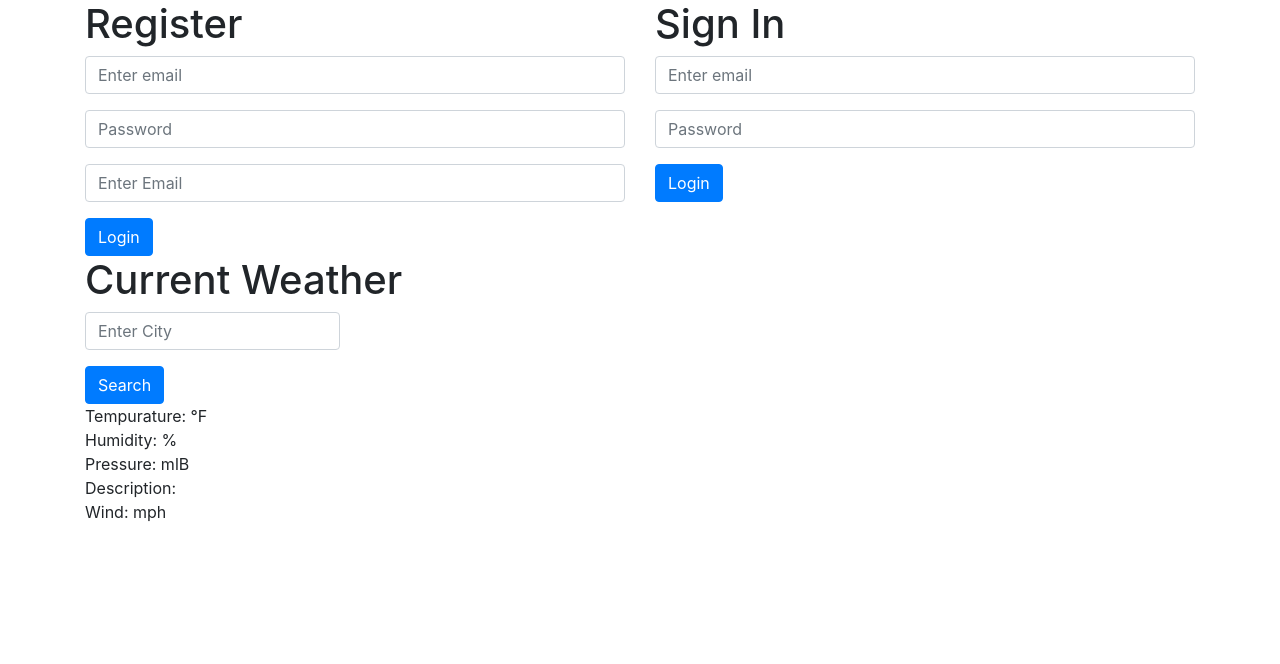
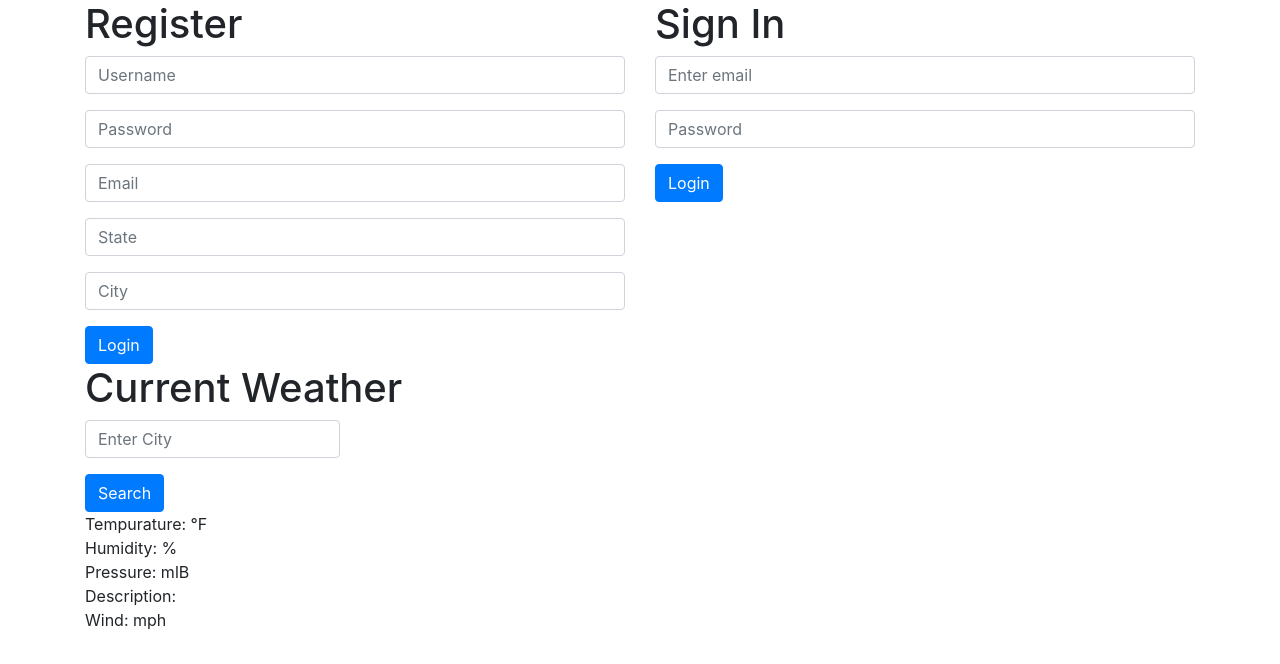
Before and after one commit to 210426-java-react-enterprise/alpha-ui, a React (Create React App) app in the folder client/: page / in a window 1280 px wide. Shown: the top 664 px of the page. Built offline with nearby package versions, Linux system fonts and the light colour scheme; no server answers.

Commit message:
User registration works, most of registration validation is done, only local field checks remain.

```diff
--- a/client/src/App.js
+++ b/client/src/App.js
@@ -3,7 +3,7 @@ import { Container, Row, Col, Button, Form } from 'react-bootstrap';
 import Register from "./components/Register"
 import SignIn from "./components/SignIn"
 import SearchBar from "./components/SearchBar"
-import SignOut from ".components/SignOut"
+import SignOut from "./components/SignOut"
 
 function App() {
 
--- a/client/src/components/Register/index.js
+++ b/client/src/components/Register/index.js
@@ -1,22 +1,34 @@
-import { Row, Col, Button, Form } from "react-bootstrap";
-import { useState } from "react";
+import {Row, Col, Button, Form} from "react-bootstrap";
+import {useState} from "react";
+import {register} from "../../remote/registeration-service";
+import {User} from "../../utilities/models/models";
+import {validate} from "../../remote/validation-service";
 
 const Register = () => {
-  const [loginCreds, setLoginCreds] = useState({
-    username: "",
-    password: "",
-    email: "",
-  });
+    const [userInfo, setUserInfo] = useState(new User('', '', '', '', ''));
 
     const handleChange = (e) => {
-    const { name, value } = e.target;
-    setLoginCreds({ ...loginCreds, [name]: value });
-    console.log(loginCreds);
+        const {name, value} = e.target;
+        setUserInfo({...userInfo, [name]: value});
     };
 
     const handleSubmit = (e) => {
         e.preventDefault();
-    console.log(loginCreds);
+        console.log(userInfo);
+        let clear = true;
+        validate(userInfo).then(() => {
+                console.log(`registering user ${userInfo}`);
+                register(userInfo).then(user => console.log(user)).catch(e => {
+                    console.log(e)});
+        }).catch(e => {
+            console.log(e.response.status)
+            if (e.response.status === 409) {
+                alert(`${e.response.data} is already taken!`); //could be a nicer alert section on page
+            } else if (e.response.status === 406) {
+                alert(`${e.response.data} is not a valid location!`); //could be a nicer alert section on page
+            }
+            document.getElementById(e.response.data).focus();
+        });
     };
 
     return (
@@ -34,9 +46,9 @@ const Register = () => {
                                 type="email"
                                 id="username"
                                 name="username"
-                value={loginCreds.username}
+                                value={userInfo.username}
                                 onChange={handleChange}
-                placeholder="Enter email"
+                                placeholder="Username"
                             />
                         </Form.Group>
                         <Form.Group>
@@ -44,7 +56,7 @@ const Register = () => {
                                 type="password"
                                 id="password"
                                 name="password"
-                value={loginCreds.password}
+                                value={userInfo.password}
                                 onChange={handleChange}
                                 placeholder="Password"
                             />
@@ -54,9 +66,29 @@ const Register = () => {
                                 type="email"
                                 id="email"
                                 name="email"
-                value={loginCreds.email}
+                                value={userInfo.email}
                                 onChange={handleChange}
-                placeholder="Enter Email"
+                                placeholder="Email"
+                            />
+                        </Form.Group>
+                        <Form.Group>
+                            <Form.Control
+                                type="state"
+                                id="state"
+                                name="state"
+                                value={userInfo.state}
+                                onChange={handleChange}
+                                placeholder="State"
+                            />
+                        </Form.Group>
+                        <Form.Group>
+                            <Form.Control
+                                type="city"
+                                id="city"
+                                name="city"
+                                value={userInfo.city}
+                                onChange={handleChange}
+                                placeholder="City"
                             />
                         </Form.Group>
                         <Button onClick={handleSubmit} variant="primary" type="submit">
--- /dev/null
+++ b/client/src/remote/registeration-service.js
@@ -0,0 +1,6 @@
+import {serverConnection} from "./server-connection";
+
+export async function register(user) {
+    let response = await serverConnection.post('/users/register',user);
+    return await response.data;
+}
--- /dev/null
+++ b/client/src/remote/server-connection.js
@@ -0,0 +1,8 @@
+import axios from 'axios';
+
+export const serverConnection = axios.create({
+    baseURL: 'http://localhost:5000',
+    headers: {
+        'Content-Type':'application/json'
+    }
+})
--- /dev/null
+++ b/client/src/remote/validation-service.js
@@ -0,0 +1,6 @@
+import {serverConnection} from "./server-connection";
+
+export async function validate(user) {
+    let response = await serverConnection.post('/users/validate',user);
+    return await response.data;
+}
--- a/client/src/utilities/models/models.js
+++ b/client/src/utilities/models/models.js
@@ -1,12 +1,13 @@
 
 export class User {
 
-    constructor(username, password, email) {
+    constructor(username , password, email, state, city) {
         this.username = username;
         this.password = password;
         this.email = email;
+        this.state = state;
+        this.city = city;
     }
-
 }
 
 export class Event {
--- /dev/null
+++ b/package.json
@@ -0,0 +1,5 @@
+{
+  "dependencies": {
+    "axios": "^0.21.1"
+  }
+}
```
Lines whose indentation alone changed are shown as unchanged.
